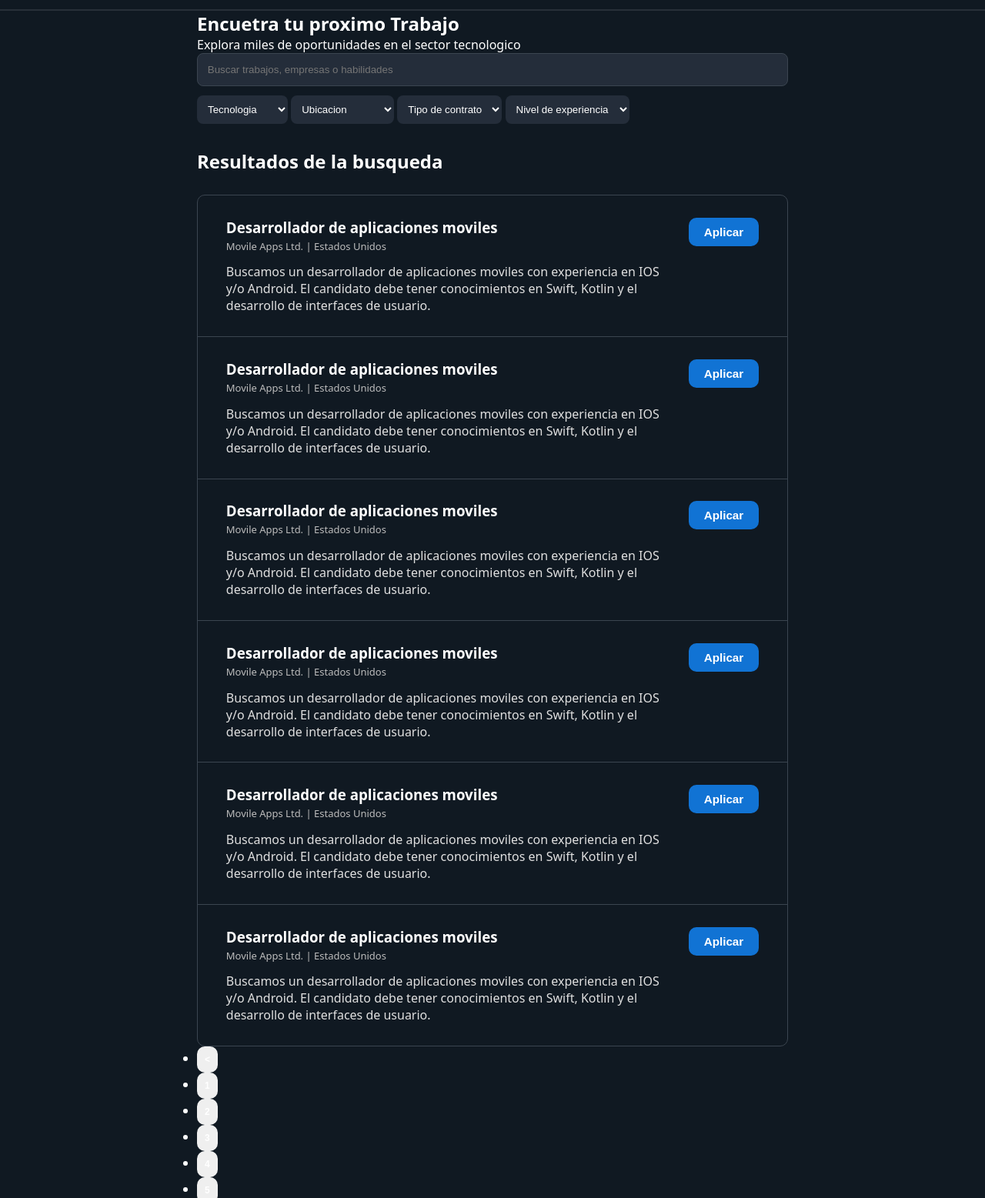
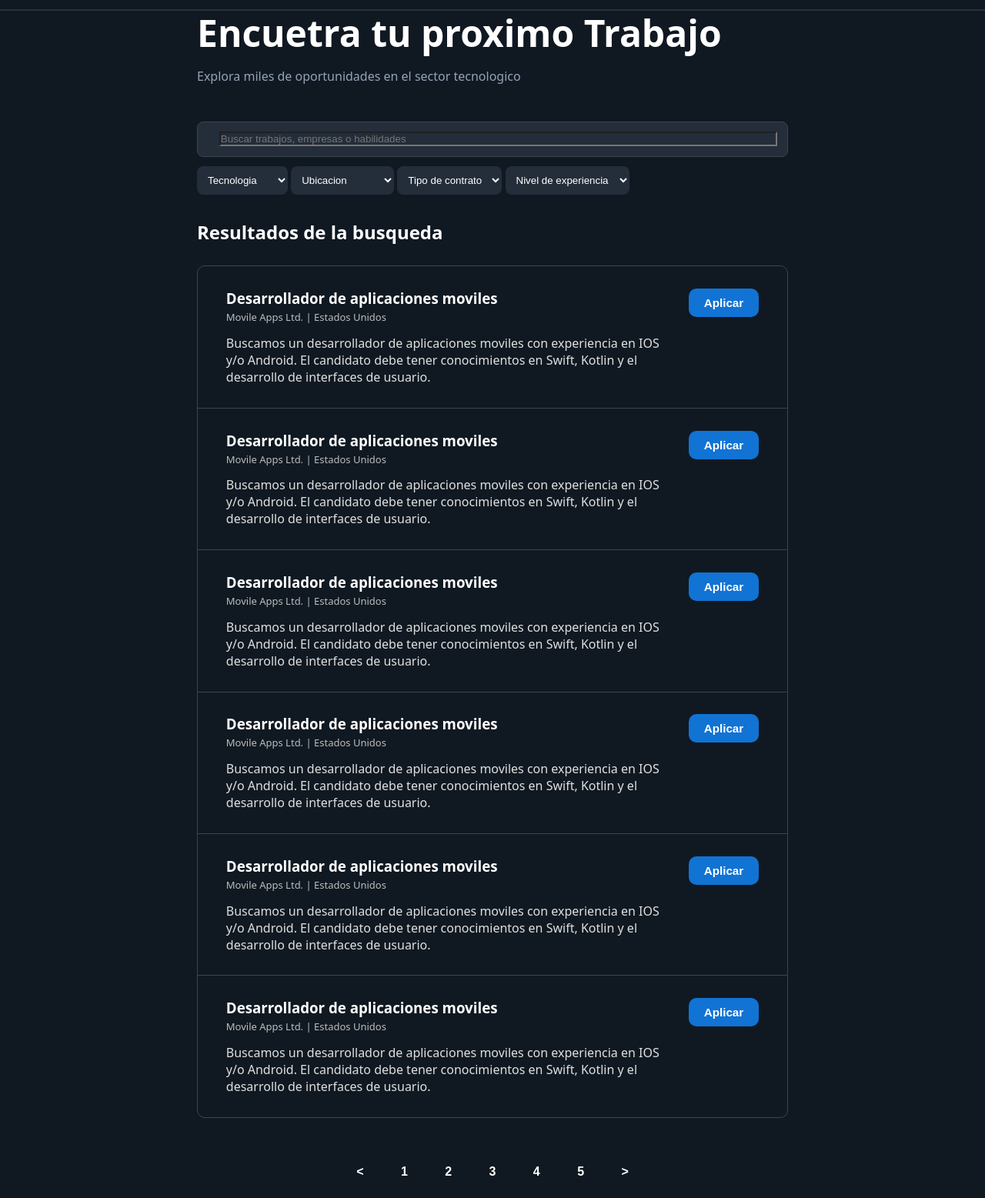
Before and after one commit to nicolasssmy/devjobs, a plain HTML site: page empleos.html in a window 1280 px wide. Shown: the part 63-1620 px from the top of the page at 77% size. Drawn offline with Linux system fonts and the light colour scheme.

Commit message:
Update empleos.css

```diff
--- a/styles/empleos.css
+++ b/styles/empleos.css
@@ -22,8 +22,25 @@
     filter: brightness(1.2);
 }
 
+header {
+    text-align: center;
+    margin-top: 35px;
+}
+
+h1 {
+    font-size: 3rem;
+    font-weight: 700;
+    line-height: 1.2;
+    margin-bottom: 1rem;
+}
+
+h1 + p {
+    text-wrap: balance;
+    margin-bottom: 3rem;
+    color: #94a3b8;
+}
+
 form {
-    background-color: transparent;
     display: flex;
     flex-direction: column;
     position: relative;
@@ -31,15 +48,23 @@ form {
     padding: 0;
 }
 
+.search {
+    display: flex;
+    background-color: #242D3A;
+    border-radius: 8px;
+    border: 1px solid #3b4550;
+    padding: 0.8rem;
+}
+
 form input {
     width: 100%;
     background-color: #242D3A;
-    padding: 0.8rem;
-    border-radius: 8px;
-    border: 1px solid #3b4550;
+    color: white;
+    margin-left: 15px;
 }
 
-input:focus {
+
+form:focus {
     outline: 1px solid #3b4550;
 }
 
@@ -91,3 +116,37 @@ select {
     color: white;
     background-color: #1173D4;
 }
+
+button:active {
+    transform: scale(.95);
+}
+
+.paginacion ul {
+    display: flex;
+    justify-content: center;
+    gap: 1.4rem;
+    margin-top: 3rem;
+    list-style: none;
+    align-items: center;
+}
+
+.paginacion li {
+    padding: 3px;
+    border-radius: 8px;
+    transition: background-color .2s ;
+}
+
+.paginacion .pagina-actual {
+    background-color: #0099ff;
+}
+
+.paginacion button {
+    background-color: transparent;
+    color: white;
+    font-weight: 600;
+    font-size: 1rem;
+}
+
+.paginacion li:hover {
+    background-color: #1173D4;
+}
```
